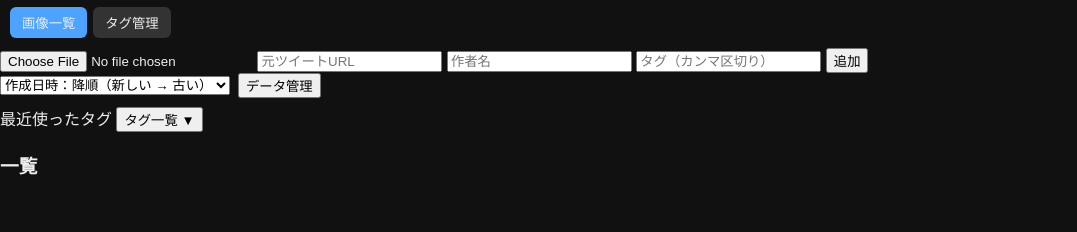
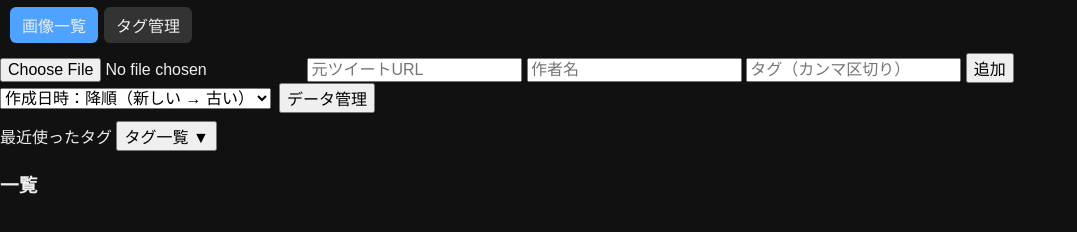
Before and after one commit to Rome-25/Illust-Archives, a plain HTML site: page index.html in a window 1280 px wide. Shown: the part 42-274 px from the top of the page, without its empty margins (0-1077 px from the left). Drawn offline with Linux system fonts and the light colour scheme.

Commit message:
Update style.css

```diff
--- a/css/style.css
+++ b/css/style.css
@@ -1,7 +1,9 @@
 html {
   -webkit-text-size-adjust: 100%;
 }
-
+input, select, button {
+  font-size: 16px;
+}
 /* ============================
    全体
 ============================ */
@@ -295,3 +297,11 @@ h1 {
 #scrollBottomBtn {
   bottom: 70px;
 }
+
+
+body {
+  touch-action: manipulation;
+}
+#modal, #tagSelectModal, #dataModal {
+  -webkit-overflow-scrolling: touch;
+}
```
